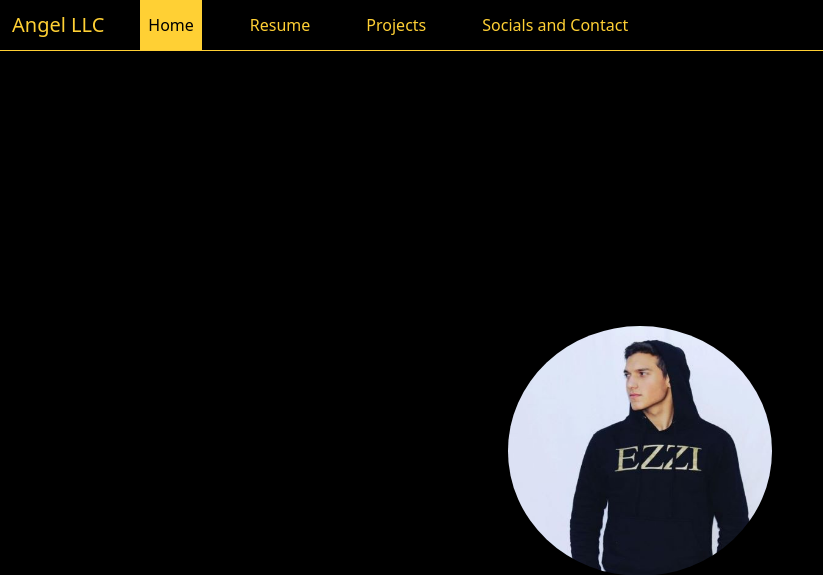
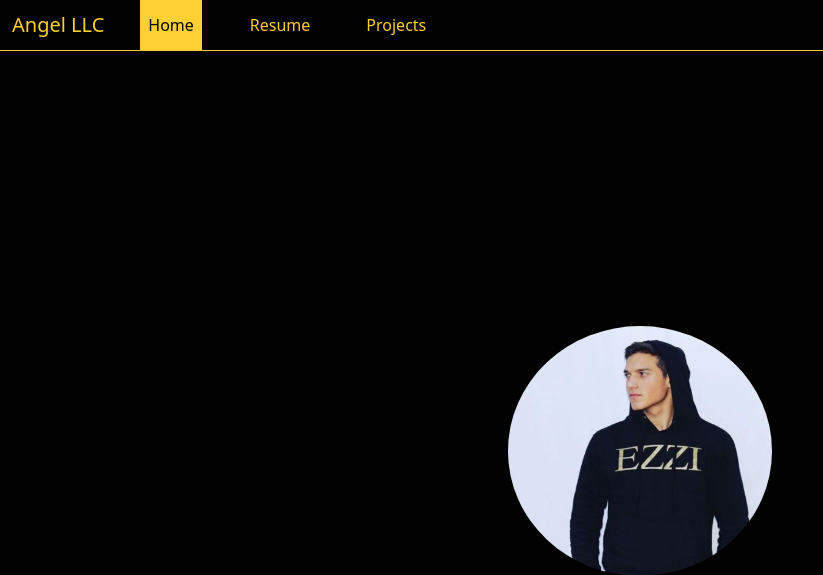
Before and after one commit to rafaelrubenstein/personalwebsite, a Flask app: page / in a window 1280 px wide. Shown: the top 575 px of the page, without its empty margins (0-823 px from the left). Run offline with Flask 2, Linux system fonts and the light colour scheme; some libraries are stand-ins or nearby versions.

Commit message:
removed link that led to bottom of page

```diff
--- a/templates/base.html
+++ b/templates/base.html
@@ -25,7 +25,8 @@
           <a class="{{ 'active nav-link' if active_page == 'home' else 'nav-link' }}" href="{{url_for('home')}}">Home</a>
           <a class="{{ 'active nav-link' if active_page == 'resume' else 'nav-link' }}" href="{{url_for('resume')}}">Resume</a>
           <a class="{{ 'active nav-link' if active_page == 'projects' else 'nav-link' }}"href="{{url_for('projects')}}">Projects</a>
-          <a class="nav-link" href="#contact">Socials and Contact</a>
+          <!-- Removed for now will add contact form eventually -->
+          <!-- <a class="nav-link" href="#contact">Socials and Contact</a> -->
         </div>
       </div>
     </div>
```
